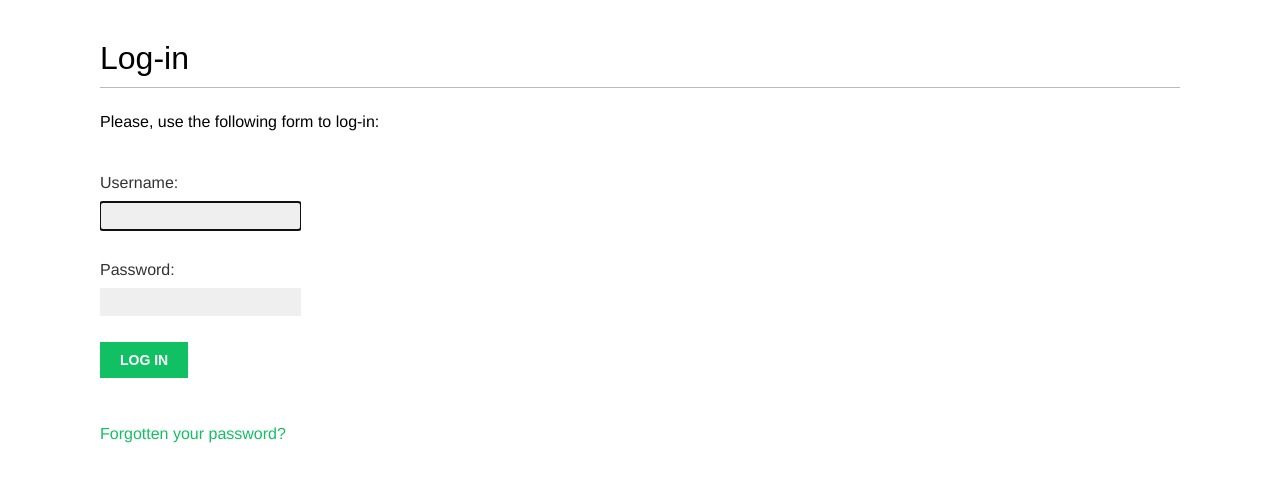
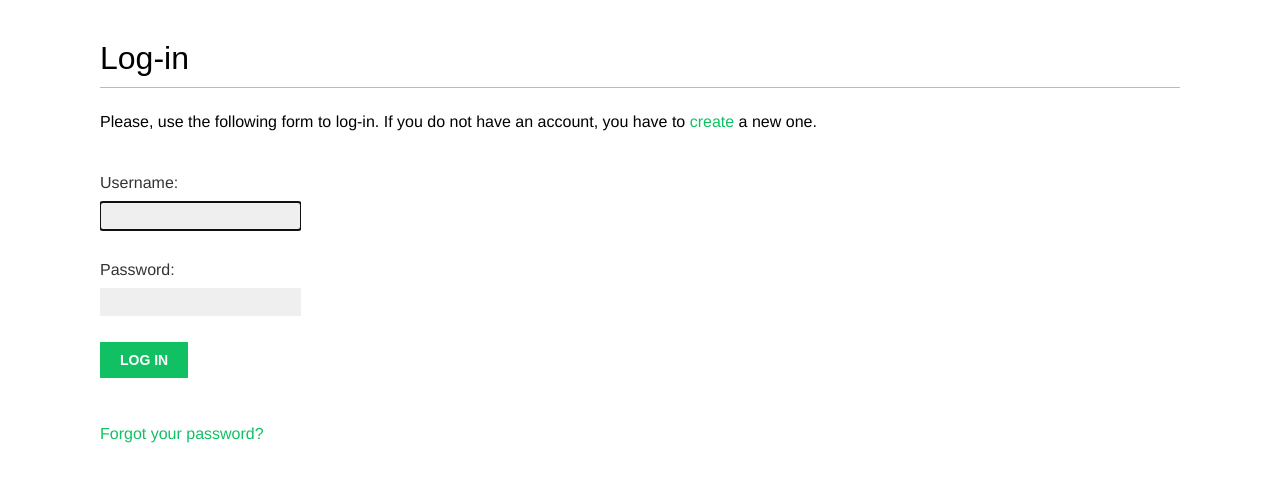
Before and after one commit to rafiwts/SocialNetwork, a Django app: page /account/login/ in a window 1280 px wide. Shown: the part 47-529 px from the top of the page. Run offline with Django 4.2, Linux system fonts and the light colour scheme; some web fonts are replaced.

```diff
--- a/bookmarks/account/templates/registration/login.html
+++ b/bookmarks/account/templates/registration/login.html
@@ -10,7 +10,8 @@
             Please try again
         </p>
     {%else%}
-        <p>Please, use the following form to log-in: </p>
+        <p>Please, use the following form to log-in. If you
+        do not have an account, you have to <a href="{%url 'register'%}">create</a> a new one.</p>
     {%endif%}
     <div class="login-form">
         <form action="{%url 'login'%}" method="post">
@@ -19,6 +20,6 @@
             <input type="hidden" name="next" value="{{ next }}" /> <!--a hidden type, a value 'next' is sent, a value is an url to which you will be directed-->
             <p><input type="submit" value="Log in"></p>
         </form>
-        <p><a href="{%url 'password_reset'%}">Forgotten your password?</a></p>
+        <p><a href="{%url 'password_reset'%}">Forgot your password?</a></p>
     </div>
 {%endblock%}
```
